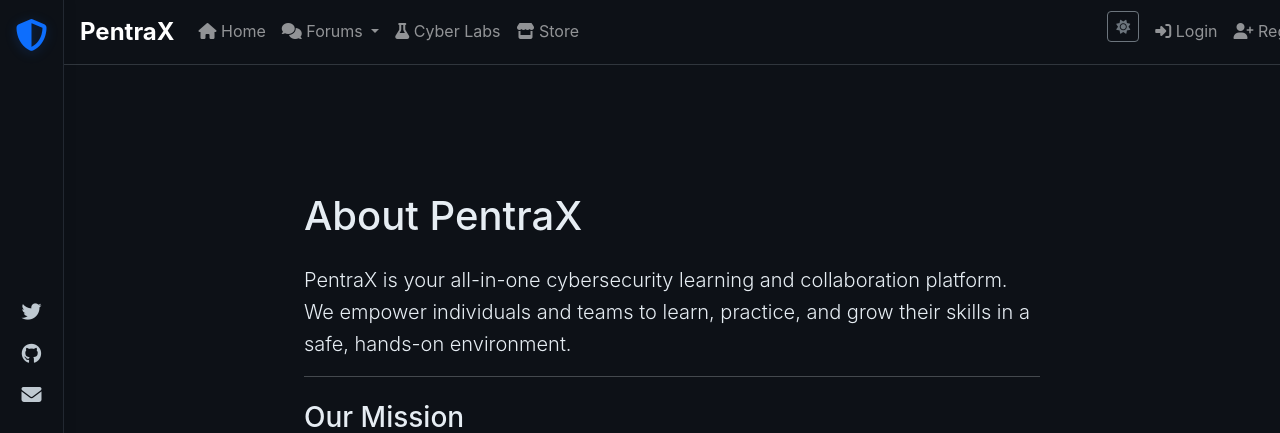
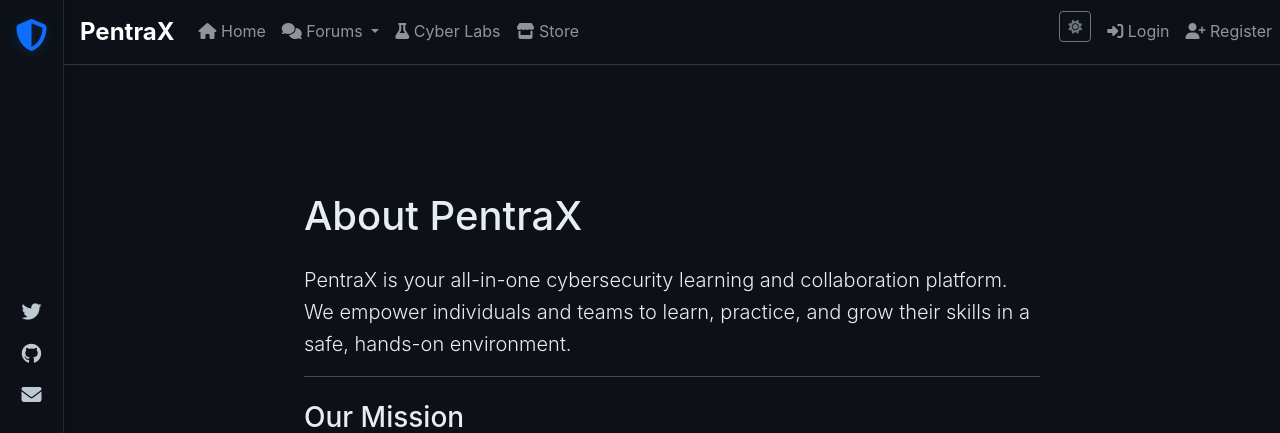
Before and after one commit to 0xP4X/pentrax, a Flask app: page /about in a window 1280 px wide. Shown: the top 433 px of the page. Run offline with Flask 3, Linux system fonts and the light colour scheme; some libraries are stand-ins or nearby versions.

Commit message:
Add extra right margin to desktop navbar right items to prevent cutoff

```diff
--- a/templates/base.html
+++ b/templates/base.html
@@ -60,7 +60,7 @@
                     </li>
                 </ul>
 
-                <ul class="navbar-nav">
+                <ul class="navbar-nav me-5">
                     <!-- Theme Toggle -->
                     <li class="nav-item">
                         <button class="btn btn-outline-secondary btn-sm me-2" id="theme-toggle" title="Toggle theme">
```
